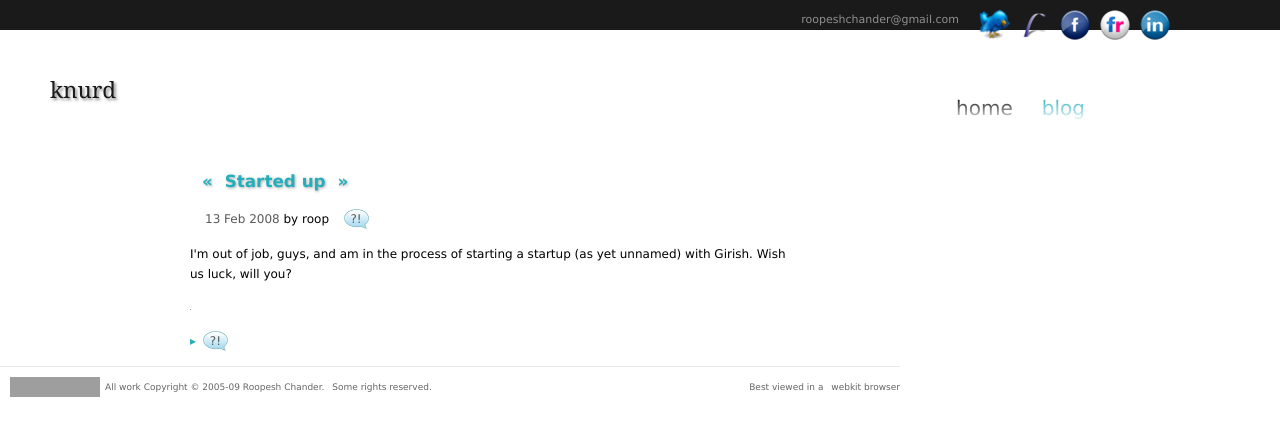
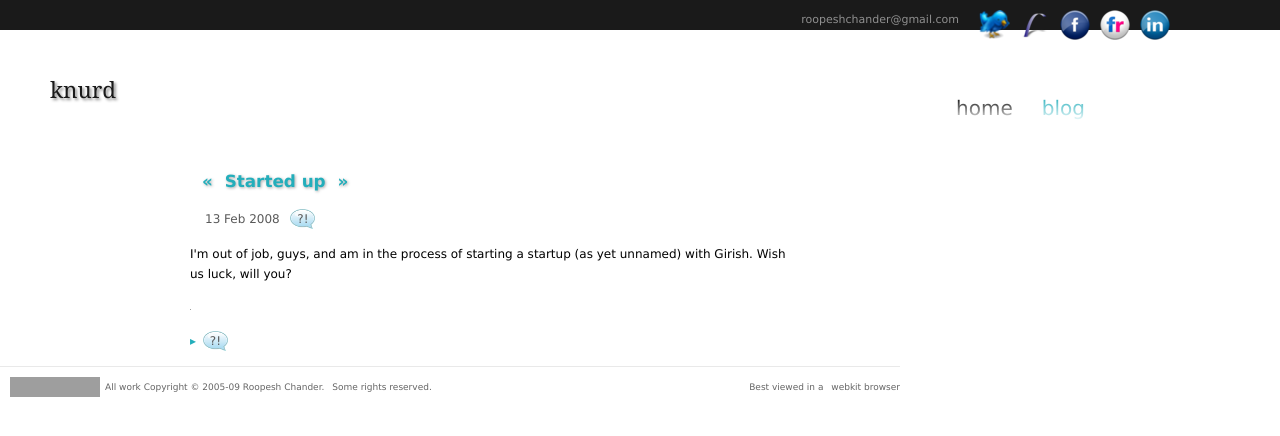
Before and after one commit to roop/roop.knurd.in-archive, a Jekyll site: the page built from blog/_posts/2008-02-13-started.html, in a window 1280 px wide. Shown: the top 436 px of the page. Built offline with Jekyll 4.4.1, drawn with Linux system fonts in a browser that asks for light colours; comment, search, counter and statistics services are not loaded; grey boxes are pictures that could not be loaded.

Commit message:
remove 'by roop'

```diff
--- a/_layouts/blogger_post.html
+++ b/_layouts/blogger_post.html
@@ -16,7 +16,7 @@ layout: base
         {% endif %}
     </h1>
     <p>
-        <span class="date">{{ page.date | date_to_string }}</span> by roop &nbsp;
+        <span class="date">{{ page.date | date_to_string }}</span>&nbsp;
         <a class="comment-count" href="{{ page.url | replace_first:'/blog','http://roop.blogspot.com' }}#disqus_thread"
             onClick="showAndJumpToComments(); return false;">?!</a>
     <p>
--- a/_layouts/post.html
+++ b/_layouts/post.html
@@ -12,7 +12,7 @@ layout: base
         {% endif %}
     </h1>
     <p>
-        <span class="date">{{ page.date | date_to_string }}</span> by roop &nbsp;
+        <span class="date">{{ page.date | date_to_string }}</span>&nbsp;
         <a class="comment-count" href="{{ page.url }}#disqus_thread"
             onClick="show('comments');return true;">?!</a>
     <p>
```
